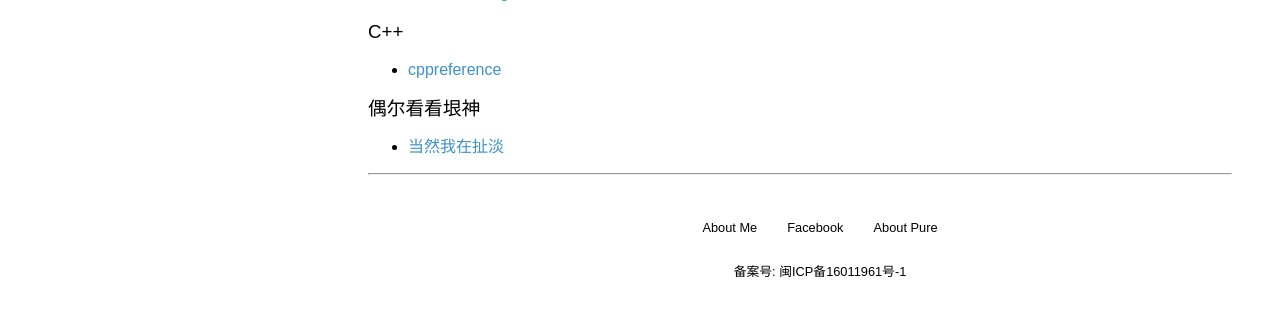
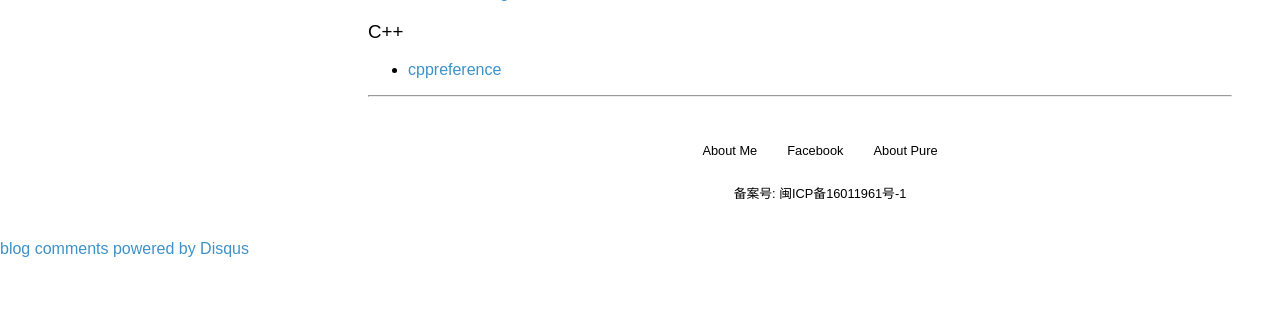
Before and after one commit to call-fold/django-blog, a Django app: page /sites/ in a window 1280 px wide. Shown: the part 811-1129 px from the top of the page. After the commit the page ends 1068 px from the top, so only its background shows below. Run offline with Django 3.2, Linux system fonts and the light colour scheme; some libraries are stand-ins or nearby versions.

Commit message:
update sites.html

```diff
--- a/templates/base.html
+++ b/templates/base.html
@@ -82,67 +82,60 @@
     </div>
 </div>
 
+
 </body>
+
+{#<button onclick="reset('newid1', 'https://slfweb.com/14/', 'Article Title 2', 'en');">Load article 1</button>#}
+
 </html>
 
-<script>
+<div id="disqus_thread"></div>
+<script type="text/javascript">
+    /* * * CONFIGURATION VARIABLES: EDIT BEFORE PASTING INTO YOUR WEBPAGE * * */
+    var disqus_shortname = 'http-slfweb-com';
+    var disqus_identifier = 'newid1';
+    var disqus_url = 'https://slfweb.com/14/';
+	var disqus_config = function () {
+	  this.language = "en";
+	};
+    /* * * DON'T EDIT BELOW THIS LINE * * */
+    (function() {
+        var dsq = document.createElement('script'); dsq.type = 'text/javascript'; dsq.async = true;
+        dsq.src = 'http://' + disqus_shortname + '.disqus.com/embed.js';
+        (document.getElementsByTagName('head')[0] || document.getElementsByTagName('body')[0]).appendChild(dsq);
+    })();
+    /* * * Disqus Reset Function * * */
+    var reset = function (newIdentifier, newUrl, newTitle, newLanguage) {
+        DISQUS.reset({
+            reload: true,
+            config: function () {
+                this.page.identifier = newIdentifier;
+                this.page.url = newUrl;
+                this.page.title = newTitle;
+                this.language = newLanguage;
+            }
+        });
+    };
+</script>
+<noscript>Please enable JavaScript to view the <a href="http://disqus.com/?ref_noscript">comments powered by Disqus.</a></noscript>
+<a href="http://disqus.com" class="dsq-brlink">blog comments powered by <span class="logo-disqus">Disqus</span></a>
 
-    /**
-     *  RECOMMENDED CONFIGURATION VARIABLES: EDIT AND UNCOMMENT THE SECTION BELOW TO INSERT DYNAMIC VALUES FROM YOUR PLATFORM OR CMS.
-     *  LEARN WHY DEFINING THESE VARIABLES IS IMPORTANT: https://disqus.com/admin/universalcode/#configuration-variables*/
-    /*
-     var disqus_config = function () {
-     this.page.url = PAGE_URL;  // Replace PAGE_URL with your page's canonical URL variable
-     this.page.identifier = PAGE_IDENTIFIER; // Replace PAGE_IDENTIFIER with your page's unique identifier variable
-     };
-     */
-    (function () { // DON'T EDIT BELOW THIS LINE
-        var d = document, s = d.createElement('script');
-        s.src = '//http-slfweb-com.disqus.com/embed.js';
-        s.setAttribute('data-timestamp', +new Date());
-        (d.head || d.body).appendChild(s);
-    })();
-</script>
-<noscript>Please enable JavaScript to view the <a href="https://disqus.com/?ref_noscript">comments powered by
-    Disqus.</a></noscript>
-
-<!-- 测试Disqus异步 Start-->
-{#<!-- Disqus的js代码 Start-->#}
-{#<script type="text/javascript">#}
-{#    var disqus_shortname = 'http-slfweb-com'; // required: replace example with your forum shortname#}
-{#    function toggleDisqusComments(container) {#}
-{#        if (jQuery(container).has("div").length > 0) {#}
-{#            jQuery(container).empty();#}
-{#            return;#}
-{#        }#}
-{#        var disqus_shortname = '{{ site.disqus.shortname }}';#}
-{#        var disqus_identifier = '{{page.id | remove:'/'}}';#}
-{#        var disqus_identifier = '{{page.id}}';#}
-{#        var disqus_title = '{{page.title}}';#}
-{#        var disqus_url = 'http://slfweb.com{{page.url}}';#}
-{#        var dsq = document.createElement('script');#}
-{#        dsq.type = 'text/javascript';#}
-{#        dsq.async = true;#}
-{#        dsq.src = '//' + disqus_shortname + '.disqus.com/embed.js';#}
-{#        (document.getElementsByTagName('head')[0] || document.getElementsByTagName('body')[0]).appendChild(dsq);#}
-{#    }#}
+{#<script>#}
+{#    /**#}
+{#     *  RECOMMENDED CONFIGURATION VARIABLES: EDIT AND UNCOMMENT THE SECTION BELOW TO INSERT DYNAMIC VALUES FROM YOUR PLATFORM OR CMS.#}
+{#     *  LEARN WHY DEFINING THESE VARIABLES IS IMPORTANT: https://disqus.com/admin/universalcode/#configuration-variables*/#}
+{##}
+{#    var disqus_config = function () {#}
+{#        this.page.url = PAGE_URL;  // Replace PAGE_URL with your page's canonical URL variable#}
+{#        this.page.identifier = PAGE_IDENTIFIER; // Replace PAGE_IDENTIFIER with your page's unique identifier variable#}
+{#    };#}
+{##}
+{#    (function () { // DON'T EDIT BELOW THIS LINE#}
+{#        var d = document, s = d.createElement('script');#}
+{#        s.src = '//http-slfweb-com.disqus.com/embed.js';#}
+{#        s.setAttribute('data-timestamp', +new Date());#}
+{#        (d.head || d.body).appendChild(s);#}
+{#    })();#}
 {#</script>#}
-{#<!-- 以下代码用于获取Disqus的评论条数 -->#}
-{##}
-{#<script type="text/javascript">#}
-{#    /* * * CONFIGURATION VARIABLES * * */#}
-{#    var disqus_shortname = 'http-slfweb-com';#}
-{##}
-{#    /* * * DON'T EDIT BELOW THIS LINE * * */#}
-{#    (function () {#}
-{#        var s = document.createElement('script');#}
-{#        s.async = true;#}
-{#        s.type = 'text/javascript';#}
-{#        s.src = '//' + disqus_shortname + '.disqus.com/count.js';#}
-{#        (document.getElementsByTagName('HEAD')[0] || document.getElementsByTagName('BODY')[0]).appendChild(s);#}
-{#    }());#}
-{#</script>#}
-{##}
-{#<noscript>Please enable JavaScript to view the <a href="http://disqus.com/?ref_noscript">comments powered by Disqus.</a>#}
-{#</noscript>#}
-{#<!-- Disqus的js代码 End-->#}
+{#<noscript>Please enable JavaScript to view the <a href="https://disqus.com/?ref_noscript">comments powered by#}
+{#    Disqus.</a></noscript>#}
--- a/templates/sites.html
+++ b/templates/sites.html
@@ -63,12 +63,6 @@
 <li><a href="http://en.cppreference.com/w/Main_Page">cppreference</a></li>
 </ul>
 
-<h3><strong>偶尔看看垠神</strong></h3>
-
-<ul>
-<li><a href="http://www.yinwang.org/">当然我在扯淡</a></li>
-</ul>
-
 <hr />
 
 {% disqus_show_comments %}
```
